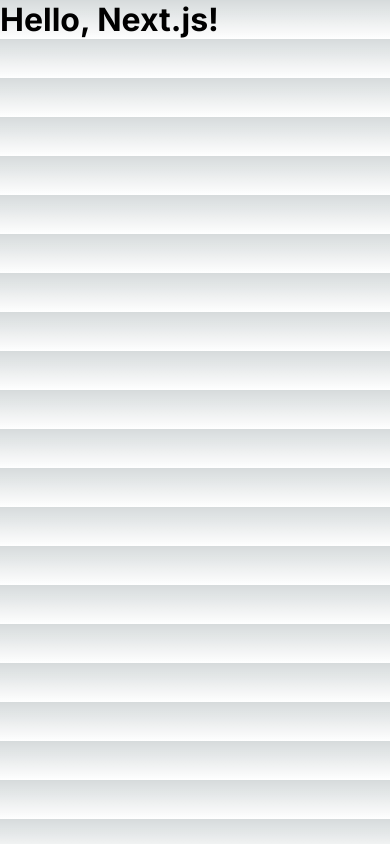
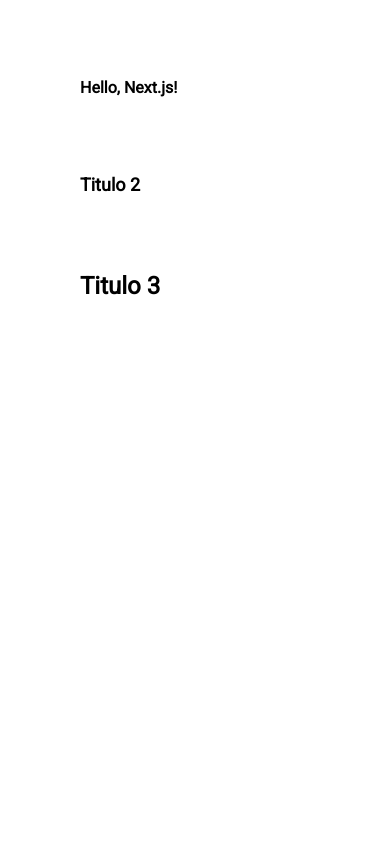
Before and after one commit to lorenadasilva/aula-next-0, a Next.js app: page / in a window 390 px wide. Built offline with nearby package versions, Linux system fonts and the light colour scheme.

Commit message:
aula css

```diff
--- a/app/globals.css
+++ b/app/globals.css
@@ -1,107 +1,86 @@
-:root {
-  --max-width: 1100px;
-  --border-radius: 12px;
-  --font-mono: ui-monospace, Menlo, Monaco, "Cascadia Mono", "Segoe UI Mono",
-    "Roboto Mono", "Oxygen Mono", "Ubuntu Monospace", "Source Code Pro",
-    "Fira Mono", "Droid Sans Mono", "Courier New", monospace;
+/*
+ Reset
+  */
 
-  --foreground-rgb: 0, 0, 0;
-  --background-start-rgb: 214, 219, 220;
-  --background-end-rgb: 255, 255, 255;
+/* http://meyerweb.com/eric/tools/css/reset/
+   v2.0 | 20110126
+   License: none (public domain)
+*/
 
-  --primary-glow: conic-gradient(
-    from 180deg at 50% 50%,
-    #16abff33 0deg,
-    #0885ff33 55deg,
-    #54d6ff33 120deg,
-    #0071ff33 160deg,
-    transparent 360deg
-  );
-  --secondary-glow: radial-gradient(
-    rgba(255, 255, 255, 1),
-    rgba(255, 255, 255, 0)
-  );
-
-  --tile-start-rgb: 239, 245, 249;
-  --tile-end-rgb: 228, 232, 233;
-  --tile-border: conic-gradient(
-    #00000080,
-    #00000040,
-    #00000030,
-    #00000020,
-    #00000010,
-    #00000010,
-    #00000080
-  );
-
-  --callout-rgb: 238, 240, 241;
-  --callout-border-rgb: 172, 175, 176;
-  --card-rgb: 180, 185, 188;
-  --card-border-rgb: 131, 134, 135;
+html, body, div, span, applet, object, iframe,
+h1, h2, h3, h4, h5, h6, p, blockquote, pre,
+a, abbr, acronym, address, big, cite, code,
+del, dfn, em, img, ins, kbd, q, s, samp,
+small, strike, strong, sub, sup, tt, var,
+b, u, i, center,
+dl, dt, dd, ol, ul, li,
+fieldset, form, label, legend,
+table, caption, tbody, tfoot, thead, tr, th, td,
+article, aside, canvas, details, embed,
+figure, figcaption, footer, header, hgroup,
+menu, nav, output, ruby, section, summary,
+time, mark, audio, video {
+	margin: 0;
+	padding: 0;
+	border: 0;
+	font-size: 100%;
+	font: inherit;
+	vertical-align: baseline;
+}
+/* HTML5 display-role reset for older browsers */
+article, aside, details, figcaption, figure,
+footer, header, hgroup, menu, nav, section {
+	display: block;
+}
+body {
+	line-height: 1;
+}
+ol, ul {
+	list-style: none;
+}
+blockquote, q {
+	quotes: none;
+}
+blockquote:before, blockquote:after,
+q:before, q:after {
+	content: '';
+	content: none;
+}
+table {
+	border-collapse: collapse;
+	border-spacing: 0;
 }
 
-@media (prefers-color-scheme: dark) {
-  :root {
-    --foreground-rgb: 255, 255, 255;
-    --background-start-rgb: 0, 0, 0;
-    --background-end-rgb: 0, 0, 0;
+/*
+CSS da aplicação
+*/
 
-    --primary-glow: radial-gradient(rgba(1, 65, 255, 0.4), rgba(1, 65, 255, 0));
-    --secondary-glow: linear-gradient(
-      to bottom right,
-      rgba(1, 65, 255, 0),
-      rgba(1, 65, 255, 0),
-      rgba(1, 65, 255, 0.3)
-    );
-
-    --tile-start-rgb: 2, 13, 46;
-    --tile-end-rgb: 2, 5, 19;
-    --tile-border: conic-gradient(
-      #ffffff80,
-      #ffffff40,
-      #ffffff30,
-      #ffffff20,
-      #ffffff10,
-      #ffffff10,
-      #ffffff80
-    );
-
-    --callout-rgb: 20, 20, 20;
-    --callout-border-rgb: 108, 108, 108;
-    --card-rgb: 100, 100, 100;
-    --card-border-rgb: 200, 200, 200;
-  }
+html{
+    font-size: 62,5%;
 }
 
-* {
-  box-sizing: border-box;
-  padding: 0;
-  margin: 0;
+h1 {
+  font-size: medium;
+  font-weight: bold;
+  margin: 10rem;
 }
 
-html,
-body {
-  max-width: 100vw;
-  overflow-x: hidden;
+h2 {
+  font-size: large;
+  font-weight: bold;
+  margin: 10rem;
 }
 
-body {
-  color: rgb(var(--foreground-rgb));
-  background: linear-gradient(
-      to bottom,
-      transparent,
-      rgb(var(--background-end-rgb))
-    )
-    rgb(var(--background-start-rgb));
+h3 {
+  font-size: x-large;
+  font-weight: bold;
+  margin: 10rem;
 }
 
-a {
-  color: inherit;
-  text-decoration: none;
+@media screen and (max-width: 780px) {
+  html{
+    font-size: 50%;
+
+  }
+
 }
-
-@media (prefers-color-scheme: dark) {
-  html {
-    color-scheme: dark;
-  }
-}
--- a/app/layout.tsx
+++ b/app/layout.tsx
@@ -1,8 +1,12 @@
 import type { Metadata } from "next";
-import { Inter } from "next/font/google";
+import { Roboto} from "next/font/google";
 import "./globals.css";
 
-const inter = Inter({ subsets: ["latin"] });
+const roboto = Roboto({
+  weight: '400',
+  subsets: ['latin'],
+  display: 'swap',
+});
 
 export const metadata: Metadata = {
   title: "Create Next App",
@@ -15,8 +19,8 @@
   children: React.ReactNode;
 }>) {
   return (
-    <html lang="en">
-      <body className={inter.className}>{children}</body>
+    <html lang="pt-br">
+      <body className={roboto.className}>{children}</body>
     </html>
   );
 }
--- a/app/page.tsx
+++ b/app/page.tsx
@@ -1,3 +1,9 @@
 export default function Page() {
-  return <h1> Hello, Next.js! </h1>
+  return(
+    <>
+      <h1> Hello, Next.js! </h1>
+      <h2> Titulo 2 </h2>
+      <h3> Titulo 3</h3>
+    </>
+  )
 }
```
